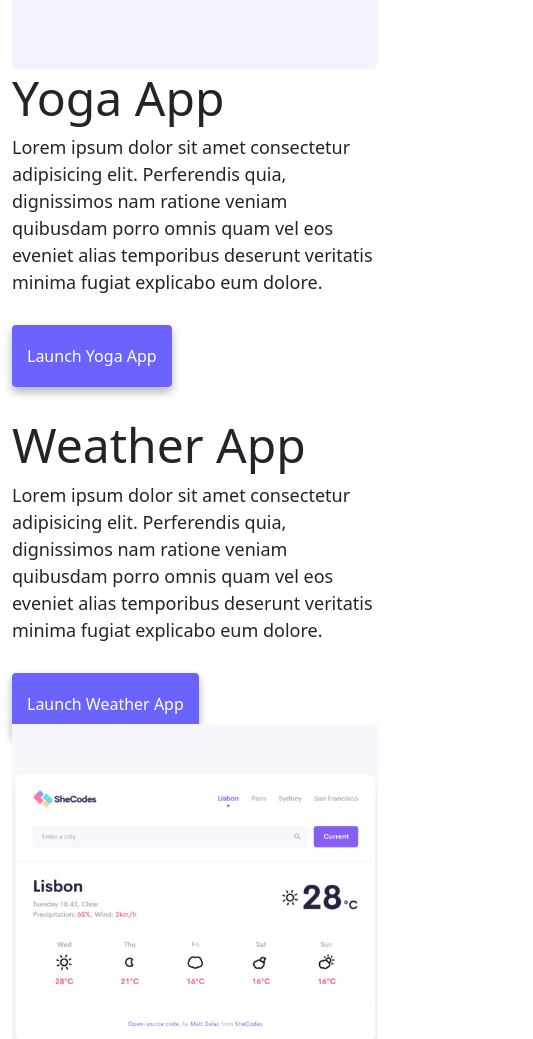
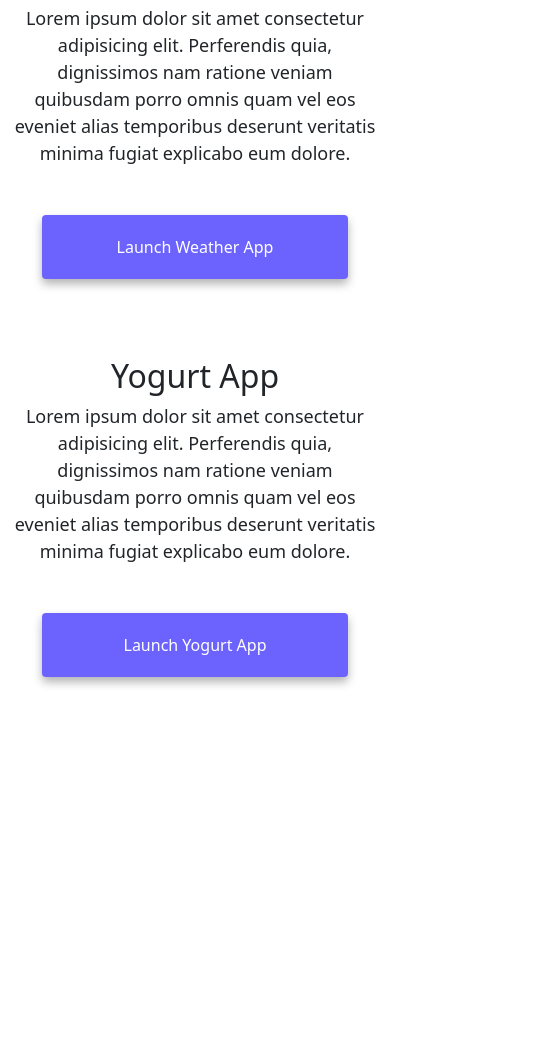
Before and after one commit to dsen12/SC-RESPONSIVE-W3-project, a website built with Parcel: page index.html in a window 390 px wide. Shown: the part 961-2000 px from the top of the page, 533 px wide, since content can reach past the window. After the commit the page ends 1768 px from the top, so only its background shows below. Built offline with nearby package versions, Linux system fonts and the light colour scheme.

Commit message:
made site responsive

```diff
--- a/index.html
+++ b/index.html
@@ -11,7 +11,8 @@
       crossorigin="anonymous"
     />
     <link rel="stylesheet" href="style.css" />
-    <title>Dilhani Senaviratne</title>
+    <title>Front-End Developer - Dilhani Senaviratne</title>
+    <meta name="description" content="Dilhani Senaviratne is a front-end developer based in Europe, check out her projects and contact her for job inquiries">
   </head>
   <body>
     <nav class="navbar navbar-expand-lg bg-body-tertiary fixed-top">
@@ -54,10 +55,10 @@
     <div class="container mt-5">
       <div class="row">
         <div class="col-sm-6">
-          <img src="images/yoga.png" class="img-fluid pt-2 rounded" />
+          <img src="images/yoga.png" class="img-fluid pt-2 rounded d-none d-sm-block" />
         </div>
         <div class="col-sm-6">
-          <h2 class="text-start">Yoga App</h2>
+          <h2>Yoga App</h2>
           <p>
             Lorem ipsum dolor sit amet consectetur adipisicing elit. Perferendis
             quia, dignissimos nam ratione veniam quibusdam porro omnis quam vel
@@ -65,14 +66,35 @@
             explicabo eum dolore.
           </p>
           <div class="mt-5">
-            <a href="#" class="main-link">Launch Yoga App</a>
+            <a href="#" class="main-link project-link">Launch Yoga App</a>
           </div>
         </div>
       </div>
 
       <div class="row mt-5">
         <div class="col-sm-6">
-          <h2 class="text-start">Weather App</h2>
+          <h2 class="weather-app">Weather App</h2>
+          <p class="weather-app">
+            Lorem ipsum dolor sit amet consectetur adipisicing elit. Perferendis
+            quia, dignissimos nam ratione veniam quibusdam porro omnis quam vel
+            eos eveniet alias temporibus deserunt veritatis minima fugiat
+            explicabo eum dolore.
+          </p>
+          <div class="mt-5">
+            <a href="#" class="weather-app main-link project-link">Launch Weather App</a>
+          </div>
+        </div>
+        <div class="col-sm-6">
+          <img src="images/weather.png" class="img-fluid pt-2 rounded d-none d-sm-block" />
+        </div>
+      </div>
+
+      <div class="row mt-5">
+        <div class="col-sm-6">
+          <img src="images/yogurt.png" class="img-fluid pt-2 rounded d-none d-sm-block" />
+        </div>
+        <div class="col-sm-6">
+          <h2>Yogurt App</h2>
           <p>
             Lorem ipsum dolor sit amet consectetur adipisicing elit. Perferendis
             quia, dignissimos nam ratione veniam quibusdam porro omnis quam vel
@@ -80,28 +102,7 @@
             explicabo eum dolore.
           </p>
           <div class="mt-5">
-            <a href="#" class="main-link">Launch Weather App</a>
-          </div>
-        </div>
-        <div class="col-sm-6">
-          <img src="images/weather.png" class="img-fluid pt-2 rounded" />
-        </div>
-      </div>
-
-      <div class="row mt-5">
-        <div class="col-sm-6">
-          <img src="images/yogurt.png" class="img-fluid pt-2 rounded" />
-        </div>
-        <div class="col-sm-6">
-          <h2 class="text-start">Yogurt App</h2>
-          <p>
-            Lorem ipsum dolor sit amet consectetur adipisicing elit. Perferendis
-            quia, dignissimos nam ratione veniam quibusdam porro omnis quam vel
-            eos eveniet alias temporibus deserunt veritatis minima fugiat
-            explicabo eum dolore.
-          </p>
-          <div class="mt-5">
-            <a href="#" class="main-link">Launch Yogurt App</a>
+            <a href="#" class="main-link project-link">Launch Yogurt App</a>
           </div>
         </div>
       </div>
--- a/sandbox.config.json
+++ /dev/null
@@ -1,3 +0,0 @@
-{
-  "template": "static"
-}
--- a/style.css
+++ b/style.css
@@ -6,6 +6,7 @@
 
 body {
   margin-top: 100px;
+  margin-bottom: 100px;
 }
 
 h1
@@ -30,6 +31,11 @@ h3 {
 p {
   font-size: 18px;
   line-height: 1.5;
+}
+
+.weather-app {
+  text-align: right;
+  float: right;
 }
 
 .navigation-links {
@@ -68,7 +74,6 @@ p {
 }
 
 .about-paragraphs {
-  display: flex;
   margin: 30px 0;
 }
 
@@ -87,3 +92,31 @@ p {
 .email-link:hover {
   text-decoration: underline;
 }
+
+@media (max-width: 576px) {
+  h1 {
+    font-size: 48px;
+    line-height: 1.5p;
+    text-align: center;
+  }
+
+  h2 {
+    font-size: 32px;
+    text-align: center;
+  }
+
+  p {
+    text-align: center;
+  }
+
+  .project-link {
+    display: block;
+    text-align: center;
+    margin: 0 30px;
+    margin-bottom: 30px;
+  }
+  .weather-app {
+    text-align: center;
+    float: none;
+  }
+}
```
Also changed, not shown: .codesandbox/workspace.json (deleted).
